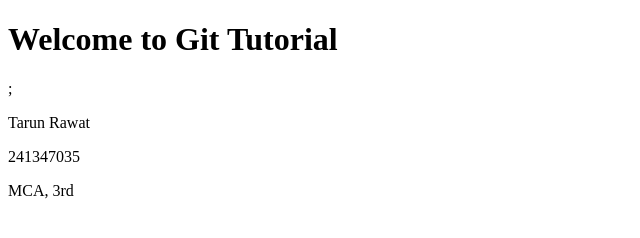
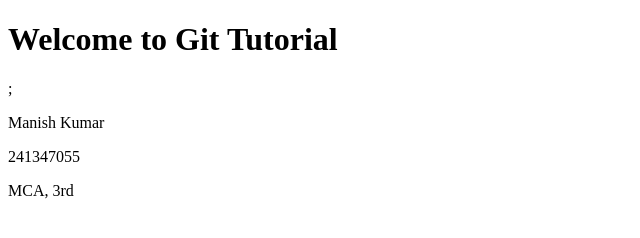
Before and after one commit to aichi7744-ctrl/demo-html, a plain HTML site: page index.html in a window 1280 px wide. Shown: the full height of the page, 0-640 px from the left. Drawn offline with Linux system fonts and the light colour scheme.

Commit message:
firstCommit

```diff
--- a/demo.js
+++ b/demo.js
@@ -1,3 +1,3 @@
-console.log("Tarun Rawat");
+console.log("Manish Kumar");
 console.log("241347035");
 console.log("MCA")
--- a/index.html
+++ b/index.html
@@ -7,8 +7,8 @@
 </head>
 <body>
      <h1>Welcome to Git Tutorial</h1>;
-     <p>Tarun Rawat</p>
-     <p>241347035</p>
+     <p>Manish Kumar</p>
+     <p>241347055</p>
      <p>MCA, 3rd</p>
 </body>
 </html>
```
